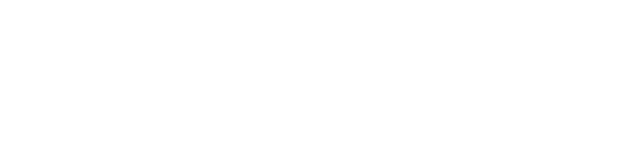
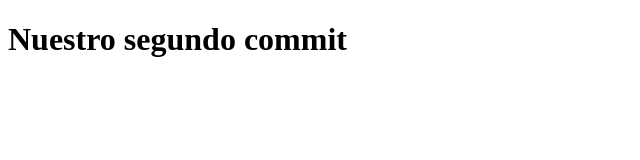
Before and after one commit to ValentinaAndradaSardi/rolling_clase2_git, a plain HTML site: page index.html in a window 1280 px wide. Shown: the whole page, without its empty margins (0-640 px from the left). Drawn offline with Linux system fonts and the light colour scheme.

Commit message:
agregue un titulo

```diff
--- a/index.html
+++ b/index.html
@@ -7,6 +7,6 @@
     <title>Document</title>
 </head>
 <body>
-
+    <h1> Nuestro segundo commit</h1>
 </body>
 </html>
```
